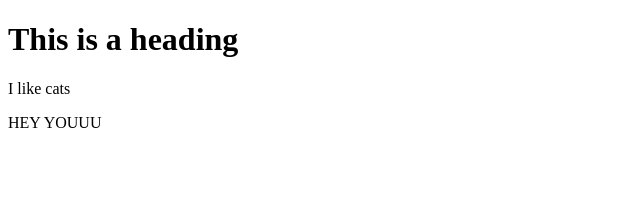
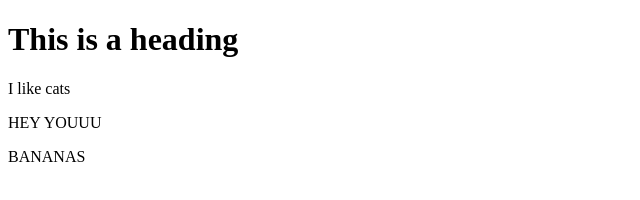
Before and after one commit to juudes/iat339demo, a plain HTML site: page index.html in a window 1280 px wide. Shown: the whole page, without its empty margins (0-640 px from the left). Drawn offline with Linux system fonts and the light colour scheme.

Commit message:
I like bananas

```diff
--- a/index.html
+++ b/index.html
@@ -10,5 +10,6 @@
 			<p>I like cats</p>
 
 			<p>HEY YOUUU</p>
+			<p>BANANAS</p>
 		</body>
 	</html>
```
